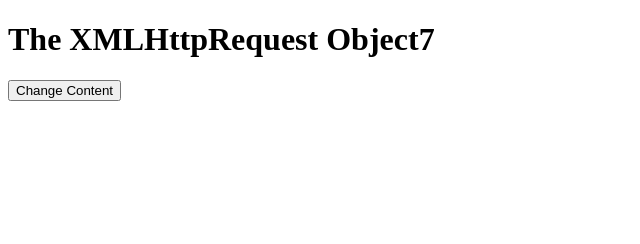
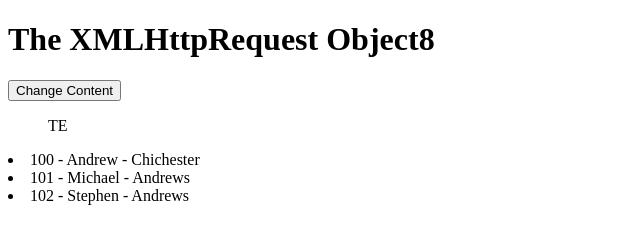
Before and after one commit to tony3229/Snooker, a plain HTML site: page test html.htm in a window 1280 px wide. Both pictures are taken after a click on the button "Change Content". Shown: the whole page, without its empty margins (0-640 px from the left). Drawn offline with nearby package versions, Linux system fonts and the light colour scheme.

Commit message:
Update test html.htm

```diff
--- a/test html.htm
+++ b/test html.htm
@@ -6,7 +6,7 @@
 <body>
 
 <div id="demo">
-<h1>The XMLHttpRequest Object7</h1>
+<h1>The XMLHttpRequest Object8</h1>
 
 <button type="button" onclick="loadDoc()">Change Content</button>
 </div>
@@ -18,7 +18,8 @@ function loadDoc() {
 				$("#test").append("<ul>TE</ul>");
 				alert("added");
 				});
-	var ar[];
+	var ar=[];
+	var r = 0;
 	$.ajax({
 		type: "GET",
 		url: "xml data 3.xml",
@@ -28,8 +29,8 @@ function loadDoc() {
 			 var sn = $(this).find('Surname').text();
 			 var cn = $(this).find('Christian').text();
 			$("<li></li>").html(id + " - " + cn + " - " + sn).appendTo("#test");
-
-
+			ar[r] = id;
+			r++;
 
 			 });	// end each
  //remainder of the code
```
